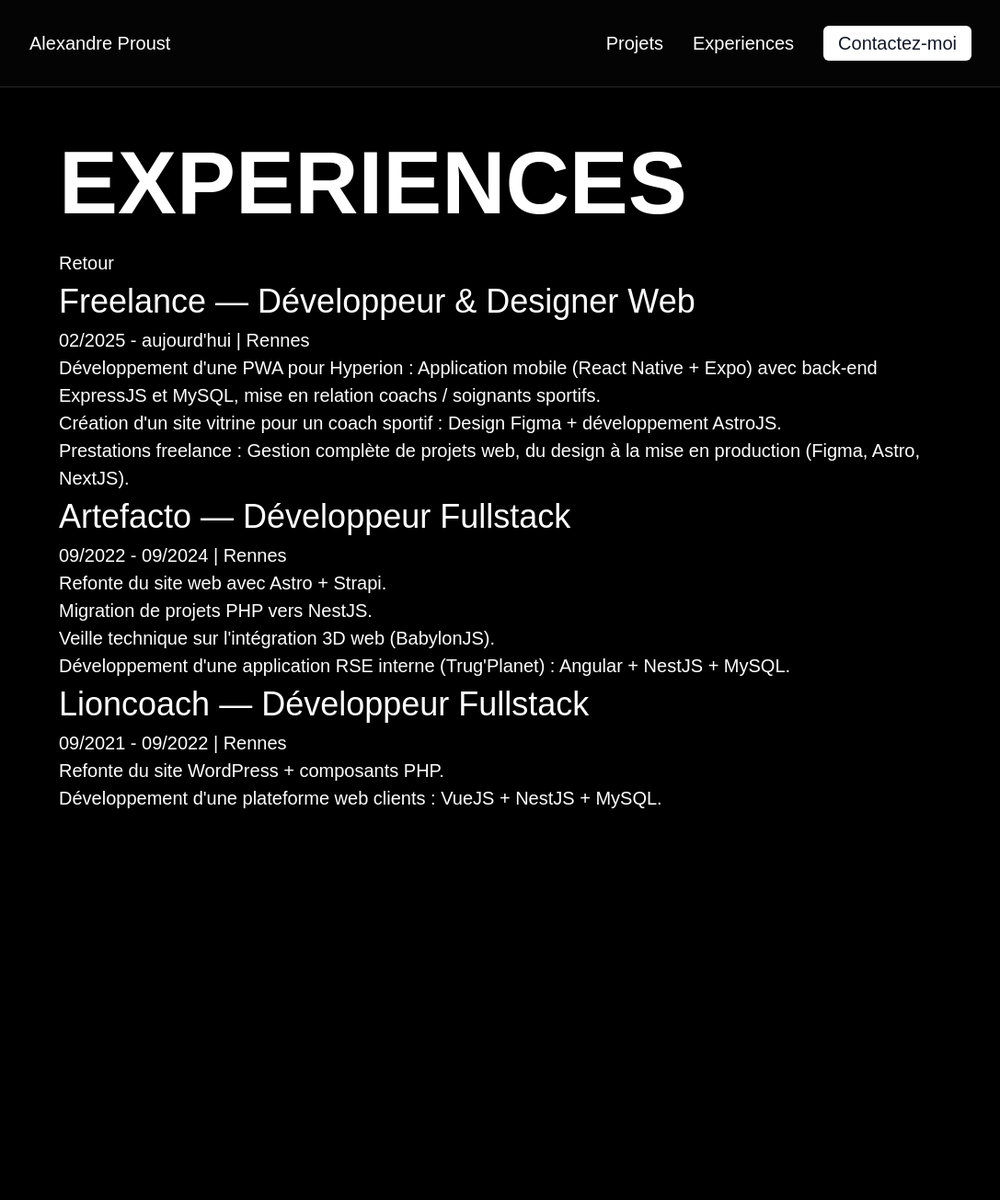
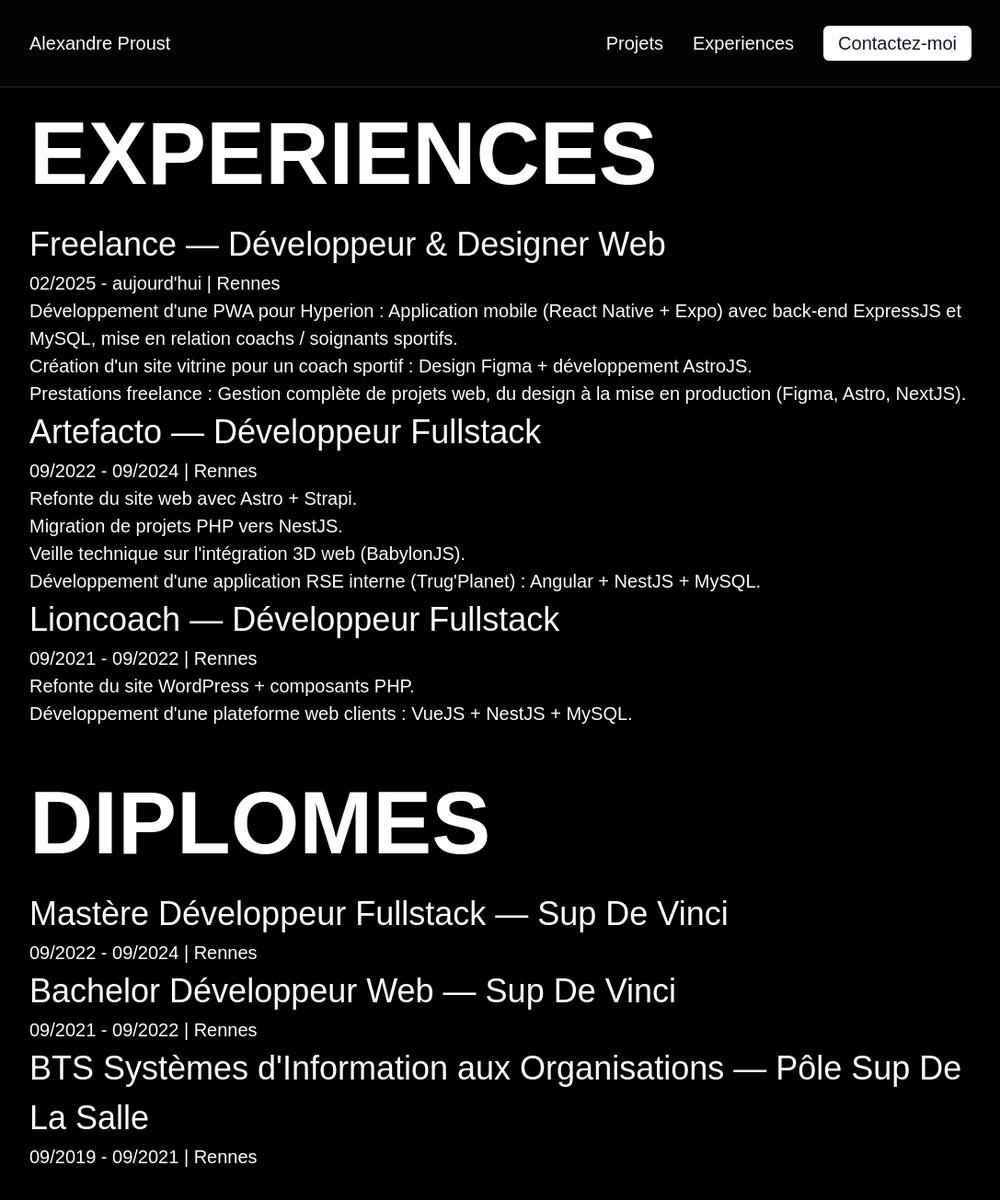
Before and after one commit to AlexPst-Dev/portfolio, a Next.js app: page /experiences in a window 1280 px wide. Shown: the whole page at 92% size, without its empty margins (96-1183 px from the left). Before the commit the page ends 915 px from the top, so only its background shows below. Built offline with nearby package versions, Linux system fonts and the light colour scheme; a web font is replaced by a local one.

Commit message:
⚡️ - merge diploma page with experiences page

```diff
--- a/app/degrees/page.tsx
+++ /dev/null
@@ -1,20 +0,0 @@
-import Link from "next/link";
-
-export default function Degrees() {
-  return (
-    <section className="min-h-screen flex flex-col p-8">
-      <h1>DIPLOMES</h1>
-      <Link href="/" className="hover:underline">
-        Retour
-      </Link>
-      <h3>Mastère Développeur Fullstack — Sup De Vinci</h3>
-      <p>09/2022 - 09/2024 | Rennes </p>
-      <h3>Bachelor Développeur Web — Sup De Vinci</h3>
-      <p>09/2021 - 09/2022 | Rennes </p>
-      <h3>
-        BTS Systèmes d&apos;Information aux Organisations — Pôle Sup De La Salle
-      </h3>
-      <p> 09/2019 - 09/2021 | Rennes</p>
-    </section>
-  );
-}
--- a/app/experiences/page.tsx
+++ b/app/experiences/page.tsx
@@ -2,22 +2,21 @@ import Link from "next/link";
 
 export default function Experiences() {
   return (
-    <section className="min-h-screen flex flex-col p-8">
+    <div className="flex flex-col w-full gap-8 pb-8">
+      {/** Experiences */}
+      <section className="flex flex-col">
         <h1>EXPERIENCES</h1>
-      <Link href="/" className="hover:underline">
-        Retour
-      </Link>
         <h3>Freelance — Développeur & Designer Web </h3>
         <p>02/2025 - aujourd&apos;hui | Rennes</p>
         <ul>
           <li>
-          Développement d&apos;une PWA pour Hyperion : Application mobile (React
-          Native + Expo) avec back-end ExpressJS et MySQL, mise en relation
-          coachs / soignants sportifs.
+            Développement d&apos;une PWA pour Hyperion : Application mobile
+            (React Native + Expo) avec back-end ExpressJS et MySQL, mise en
+            relation coachs / soignants sportifs.
           </li>
           <li>
-          Création d&apos;un site vitrine pour un coach sportif : Design Figma +
-          développement AstroJS.
+            Création d&apos;un site vitrine pour un coach sportif : Design Figma
+            + développement AstroJS.
           </li>
           <li>
             Prestations freelance : Gestion complète de projets web, du design à
@@ -32,8 +31,8 @@ export default function Experiences() {
           <li>Migration de projets PHP vers NestJS.</li>
           <li>Veille technique sur l&apos;intégration 3D web (BabylonJS).</li>
           <li>
-          Développement d&apos;une application RSE interne (Trug&apos;Planet) :
-          Angular + NestJS + MySQL.
+            Développement d&apos;une application RSE interne (Trug&apos;Planet)
+            : Angular + NestJS + MySQL.
           </li>
         </ul>
 
@@ -47,5 +46,19 @@ export default function Experiences() {
           </li>
         </ul>
       </section>
+      {/** Diplomes */}
+      <section className="flex flex-col">
+        <h1>DIPLOMES</h1>
+        <h3>Mastère Développeur Fullstack — Sup De Vinci</h3>
+        <p>09/2022 - 09/2024 | Rennes </p>
+        <h3>Bachelor Développeur Web — Sup De Vinci</h3>
+        <p>09/2021 - 09/2022 | Rennes </p>
+        <h3>
+          BTS Systèmes d&apos;Information aux Organisations — Pôle Sup De La
+          Salle
+        </h3>
+        <p> 09/2019 - 09/2021 | Rennes</p>
+      </section>
+    </div>
   );
 }
```
Lines whose indentation alone changed are shown as unchanged.
